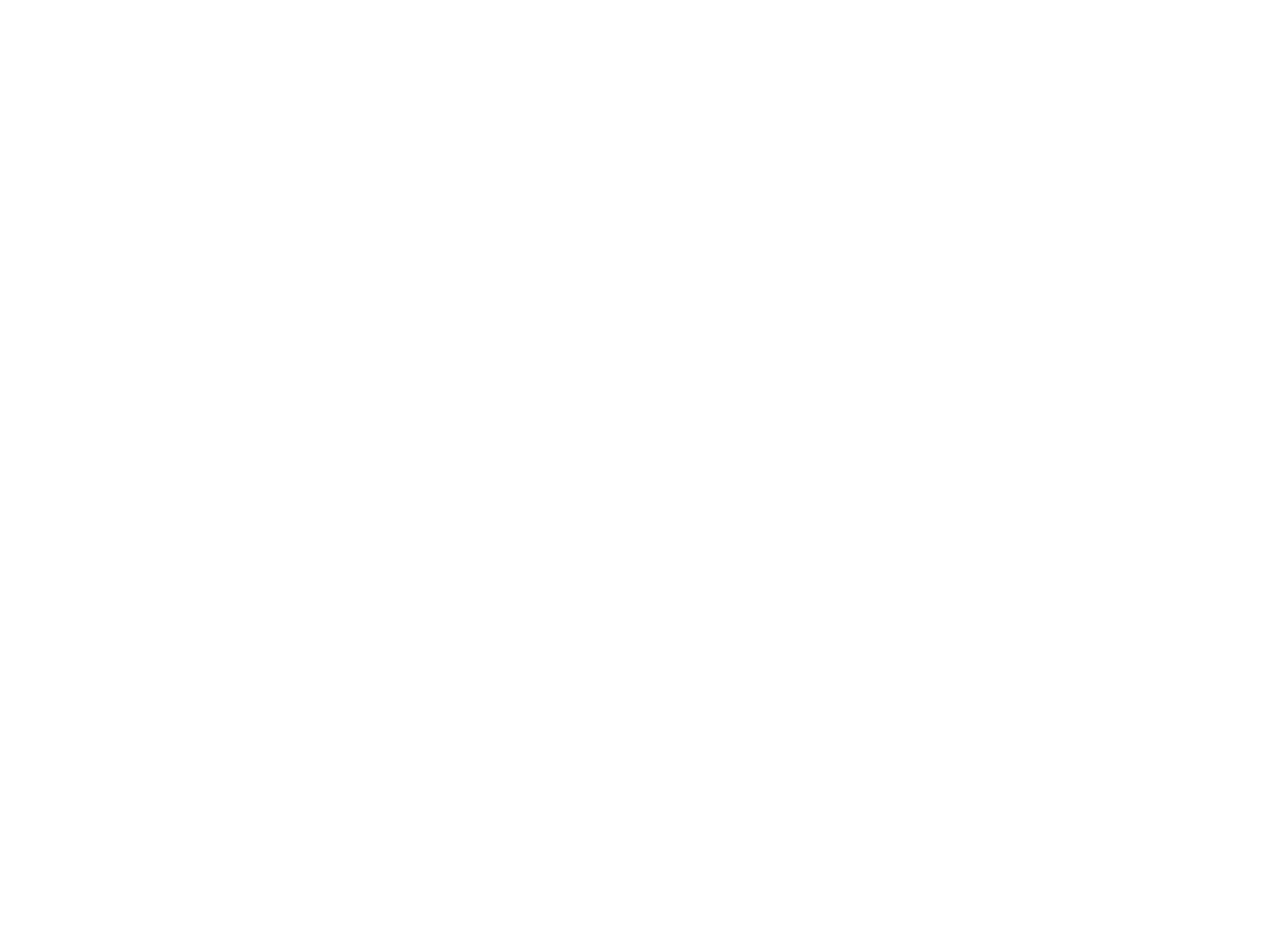
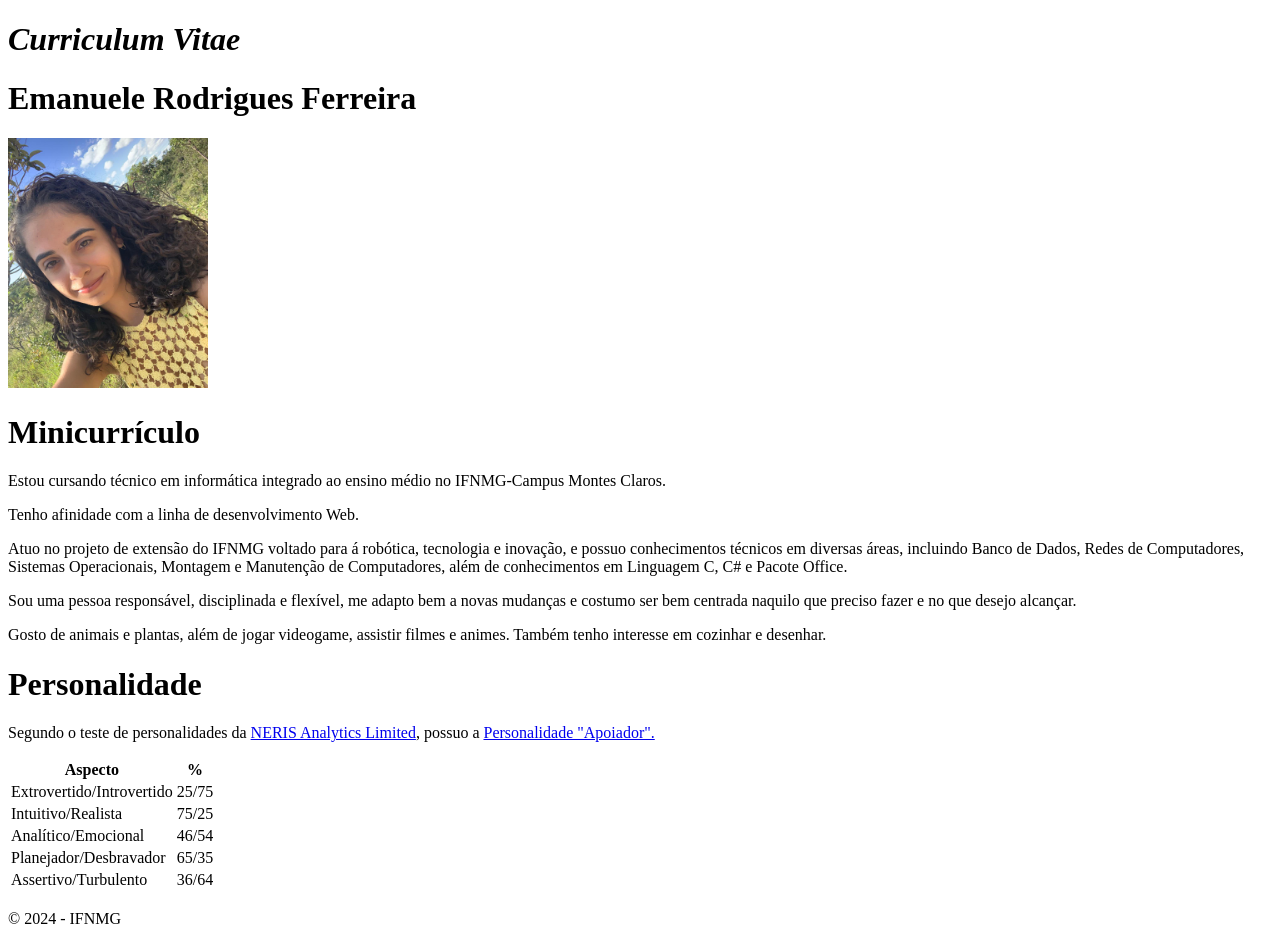
Before and after one commit to Manuh-Ferreira/Curriculum_Vitae, a plain HTML site: page Index.html in a window 1280 px wide. Before the commit the page ends 800 px from the top, so only its background shows below. Drawn offline with Linux system fonts and the light colour scheme.

Commit message:
Commit 644646

```diff
--- a/Index.html
+++ b/Index.html
@@ -1,11 +1,63 @@
 <!DOCTYPE html>
-<html lang="en">
+<html lang="pt-br">
 <head>
     <meta charset="UTF-8">
     <meta name="viewport" content="width=device-width, initial-scale=1.0">
-    <title>MIAU POHA</title>
+    <title>Emanuele Rodrigues Ferreira</title>
 </head>
 <body>
+    <h1><i>Curriculum Vitae</i></h1>
+    <h1>Emanuele Rodrigues Ferreira</h1>
+    <img src= "\imgs\foto do curriculo.jpeg" width="200" height="250">
+    <h1>Minicurrículo</h1>
+    <p>Estou cursando técnico em informática integrado ao ensino médio no IFNMG-Campus Montes Claros.</p>
+    <p>Tenho afinidade com a linha de desenvolvimento Web.</p>
+    <p>Atuo no projeto de extensão do IFNMG voltado para á robótica, tecnologia e inovação, e possuo
+        conhecimentos técnicos em diversas áreas, incluindo Banco de Dados, Redes de Computadores,
+        Sistemas Operacionais, Montagem e Manutenção de Computadores, além de conhecimentos em
+        Linguagem C, C# e Pacote Office.</p>
+    <p>Sou uma pessoa responsável, disciplinada e flexível, me adapto bem a novas mudanças e costumo ser
+        bem centrada naquilo que preciso fazer e no que desejo alcançar.</p>
+    <p>Gosto de animais e plantas, além de jogar videogame, assistir filmes e animes.
+        Também tenho interesse em cozinhar e desenhar. </p>
+    <h1>Personalidade</h1>
+    <p>Segundo o teste de personalidades da <a href="https://www.16personalities.com/br/teste-de-personalidade">
+    NERIS Analytics Limited</a>, possuo a <a href="https://www.16personalities.com/br/personalidade-infj">
+    Personalidade "Apoiador".</a></p>
+    <table>
+        <thead>
+            <tr>
+                <th>Aspecto</th>
+                <th>%</th>
+            </tr>
+        </thead>
 
+        <tbody>
+            <tr>
+                <td>Extrovertido/Introvertido</td>
+                <td>25/75</td>
+            </tr>
+            <tr>
+                <td>Intuitivo/Realista</td>
+                <td> 75/25</td>
+            </tr>
+            <tr>
+                <td>Analítico/Emocional</td>
+                <td>46/54</td>
+            </tr>
+            <tr>
+                <td>Planejador/Desbravador</td>
+                <td>65/35</td>
+            </tr>
+            <tr>
+                <td>Assertivo/Turbulento</td>
+                <td>36/64</td>
+            </tr>
+        </tbody>
+    </table>
 </body>
+<br>
+<footer>
+    &copy; 2024 - IFNMG
+</footer>
 </html>
```
Also changed, not shown: imgs/foto do curriculo.jpeg (added).
